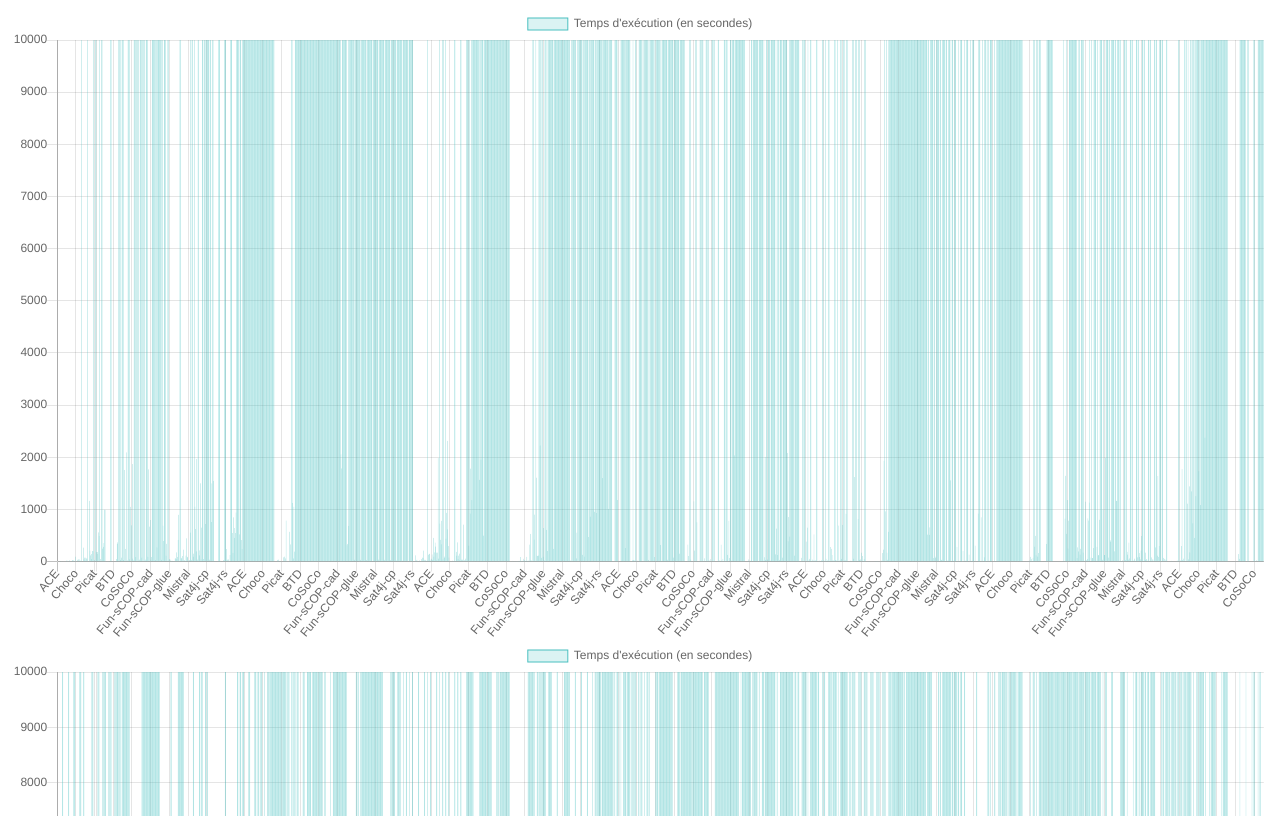
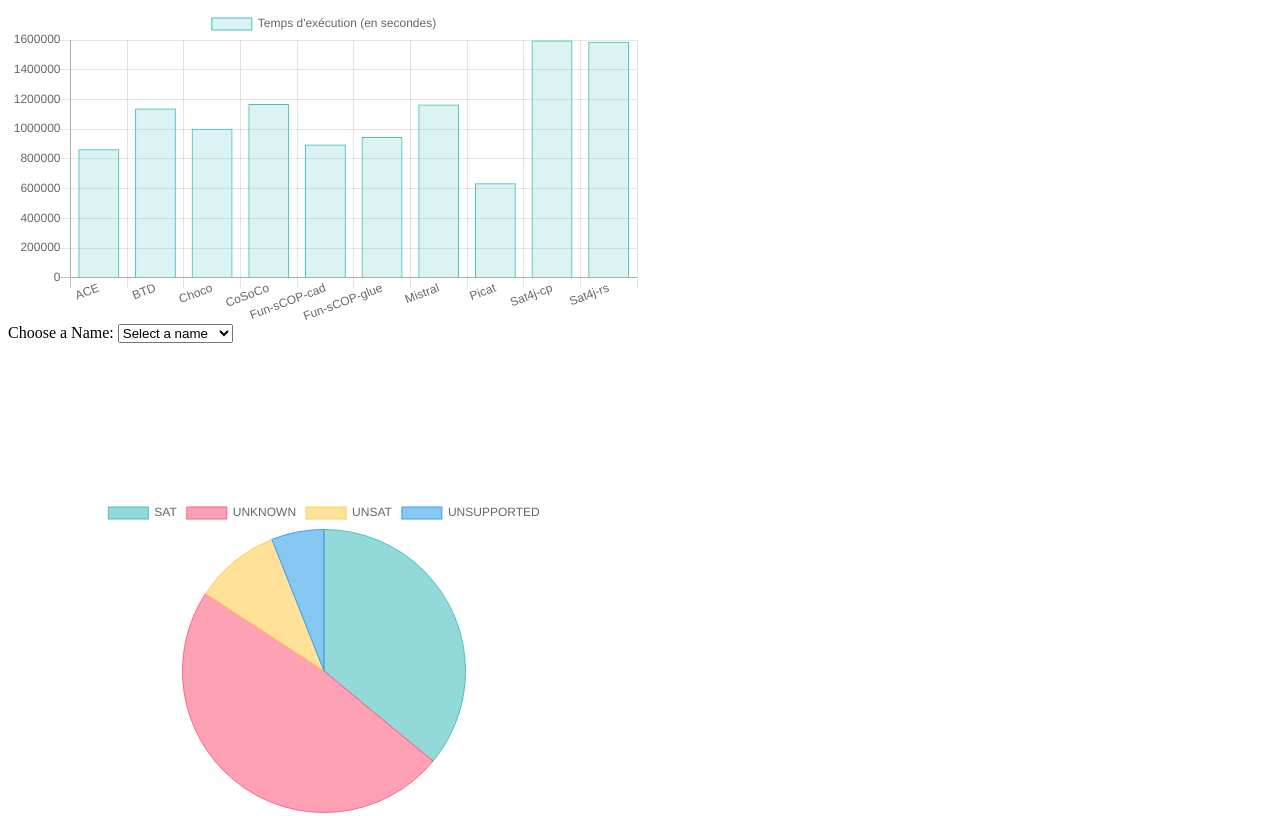
Before and after one commit to camilleklu/chartSAE, a plain HTML site: page index.html in a window 1280 px wide. Shown: the top 816 px of the page. Drawn offline with nearby package versions, Linux system fonts and the light colour scheme; animation ran at ten frames a second.

Commit message:
commit de bar1 , name et camenbert

```diff
--- a/bar.js
+++ b/bar.js
@@ -1,28 +1,45 @@
 fetch("results.json")
   .then((response) => response.json())
   .then((json) => {
-    // Extraire l'objet contenant "data"
     const table = json.find(
       (item) => item.type === "table" && item.name === "results"
     );
-    const data = table.data; // Données de la table "results"
+    const data = table.data;
 
-    // Préparer les données pour le graphique
-    const labels = data.map((item) => item.name); // Utiliser les noms pour les labels
-    const dataset = data.map((item) => item.time);
+    // Regrouper les données par nom et sommer les temps
+    const groupedData = data.reduce((acc, item) => {
+      if (acc[item.name]) {
+        // Si le nom existe déjà, ajouter le temps à l'existant
+        acc[item.name] += parseFloat(item.time);
+      } else {
+        // Sinon, initialiser avec le temps
+        acc[item.name] = parseFloat(item.time);
+      }
+      return acc;
+    }, {});
+
+    // Convertir l'objet en tableau pour pouvoir l'utiliser dans le graphique
+    const labels = Object.keys(groupedData);
+    const dataset = labels.map((name) => groupedData[name]);
+
+    // Trier les données par nom
+    labels.sort((a, b) => a.localeCompare(b));
+
+    // Trier les valeurs de dataset en fonction de l'ordre des labels
+    const sortedDataset = labels.map((name) => groupedData[name]);
 
     const ctx = document.getElementById("canvas1").getContext("2d");
 
     new Chart(ctx, {
-      type: "bar", // Type de graphique (barre)
+      type: "bar",
       data: {
-        labels: labels, // Labels pour l'axe X
+        labels: labels,
         datasets: [
           {
             label: "Temps d'exécution (en secondes)",
-            data: dataset, // Données pour l'axe Y
-            backgroundColor: "rgba(75, 192, 192, 0.2)", // Couleur de fond
-            borderColor: "rgba(75, 192, 192, 1)", // Couleur des bordures
+            data: sortedDataset,
+            backgroundColor: "rgba(75, 192, 192, 0.2)",
+            borderColor: "rgba(75, 192, 192, 1)",
             borderWidth: 1,
           },
         ],
@@ -32,7 +49,7 @@ fetch("results.json")
           yAxes: [
             {
               ticks: {
-                beginAtZero: true, // Commencer à zéro sur l'axe Y
+                beginAtZero: true,
               },
             },
           ],
--- a/barV2.js
+++ b/barV2.js
@@ -1,47 +1,47 @@
-fetch("results.json")
-  .then((response) => response.json())
-  .then((json) => {
-    // Extraire l'objet contenant "data"
-    const table = json.find(
-      (item) => item.type === "table" && item.name === "results"
-    );
-    const data = table.data; // Données de la table "results"
+// fetch("results.json")
+//   .then((response) => response.json())
+//   .then((json) => {
+//     // Extraire l'objet contenant "data"
+//     const table = json.find(
+//       (item) => item.type === "table" && item.name === "results"
+//     );
+//     const data = table.data; // Données de la table "results"
 
-    data.sort((a, b) => a.nb_variables - b.nb_variables);
+//     data.sort((a, b) => a.nb_variables - b.nb_variables);
 
-    // Préparer les données pour le graphique
-    const variables = data.map((item) => item.nb_variables); // Utiliser les noms pour les labels
-    const dataset = data.map((item) => parseFloat(item.time)); // Temps converti en nombres
+//     // Préparer les données pour le graphique
+//     const variables = data.map((item) => item.nb_variables); // Utiliser les noms pour les labels
+//     const dataset = data.map((item) => parseFloat(item.time)); // Temps converti en nombres
 
-    const ctx = document.getElementById("canvas2").getContext("2d");
+//     const ctx = document.getElementById("canvas2").getContext("2d");
 
-    new Chart(ctx, {
-      type: "bar", // Type de graphique (barre)
-      data: {
-        labels: variables, // Labels pour l'axe X
-        datasets: [
-          {
-            label: "Temps d'exécution (en secondes)",
-            data: dataset, // Données pour l'axe Y
-            backgroundColor: "rgba(75, 192, 192, 0.2)", // Couleur de fond
-            borderColor: "rgba(75, 192, 192, 1)", // Couleur des bordures
-            borderWidth: 1,
-          },
-        ],
-      },
-      options: {
-        scales: {
-          yAxes: [
-            {
-              ticks: {
-                beginAtZero: true, // Commencer à zéro sur l'axe Y
-              },
-            },
-          ],
-        },
-      },
-    });
-  })
-  .catch((error) =>
-    console.error("Erreur lors du chargement des données JSON :", error)
-  );
+//     new Chart(ctx, {
+//       type: "bar", // Type de graphique (barre)
+//       data: {
+//         labels: variables, // Labels pour l'axe X
+//         datasets: [
+//           {
+//             label: "Temps d'exécution (en secondes)",
+//             data: dataset, // Données pour l'axe Y
+//             backgroundColor: "rgba(75, 192, 192, 0.2)", // Couleur de fond
+//             borderColor: "rgba(75, 192, 192, 1)", // Couleur des bordures
+//             borderWidth: 1,
+//           },
+//         ],
+//       },
+//       options: {
+//         scales: {
+//           yAxes: [
+//             {
+//               ticks: {
+//                 beginAtZero: true, // Commencer à zéro sur l'axe Y
+//               },
+//             },
+//           ],
+//         },
+//       },
+//     });
+//   })
+//   .catch((error) =>
+//     console.error("Erreur lors du chargement des données JSON :", error)
+//   );
--- /dev/null
+++ b/camenbert.js
@@ -0,0 +1,62 @@
+fetch("results.json")
+  .then((response) => response.json())
+  .then((json) => {
+    const table = json.find(
+      (item) => item.type === "table" && item.name === "results"
+    );
+    const data = table.data;
+
+    const statusCounts = data.reduce((acc, item) => {
+      acc[item.status] = (acc[item.status] || 0) + 1;
+      return acc;
+    }, {});
+
+    const total = Object.values(statusCounts).reduce(
+      (sum, count) => sum + count,
+      0
+    );
+
+    const labels = Object.keys(statusCounts);
+    const percentages = Object.values(statusCounts).map(
+      (count) => (count / total) * 100
+    );
+
+    const ctx = document.getElementById("canvas3").getContext("2d");
+
+    new Chart(ctx, {
+      type: "pie",
+      data: {
+        labels: labels,
+        datasets: [
+          {
+            label: "Pourcentage des Statuts",
+            data: percentages,
+            backgroundColor: [
+              "rgba(75, 192, 192, 0.6)",
+              "rgba(255, 99, 132, 0.6)",
+              "rgba(255, 206, 86, 0.6)",
+              "rgba(54, 162, 235, 0.6)",
+            ],
+            borderColor: [
+              "rgba(75, 192, 192, 1)",
+              "rgba(255, 99, 132, 1)",
+              "rgba(255, 206, 86, 1)",
+              "rgba(54, 162, 235, 1)",
+            ],
+            borderWidth: 1,
+          },
+        ],
+      },
+      options: {
+        responsive: true,
+        plugins: {
+          legend: {
+            position: "top",
+          },
+        },
+      },
+    });
+  })
+  .catch((error) =>
+    console.error("Erreur lors du chargement des données JSON :", error)
+  );
--- a/index.html
+++ b/index.html
@@ -5,20 +5,51 @@
     <meta name="viewport" content="width=device-width, initial-scale=1.0">
     <script src="https://cdnjs.cloudflare.com/ajax/libs/Chart.js/2.9.4/Chart.min.js"></script>
     <title>Document</title>
+    <style>
+      .tab{
+        display: flex;
+      }
+    </style>
 </head>
 <body>
 
-    <div style="width: 100%;">
-        <canvas id="canvas1"></canvas>
-    </div>
+ <div class="tab">
+      <div style="width: 50%;">
+          <canvas id="canvas1"></canvas>
+      </div>
+
+ </div>
 
 
-    <div style="width: 100%;">
-      <canvas id="canvas2"></canvas>
+
+     <!-- Select to choose name -->
+   <label for="nameSelect">Choose a Name: </label>
+   <select id="nameSelect">
+       <option value="">Select a name</option>
+   </select>
   </div>
 
+
+
+   <div style="width: 100%;">
+       <canvas id="canvas"></canvas>
+   </div>
+
+
+
+<div style="width: 50%;">
+  <canvas id="canvas3"></canvas>
+</div>
+
+
+
+
     <script src="bar.js" defer></script>
-    <script src="barv2.js" defer></script>
+    <!-- <script src="barv2.js" defer></script> -->
+    <script src="camenbert.js" defer></script>
+    <script src="timeline.js" defer></script>
+
+
 
 </body>
 </html>
--- /dev/null
+++ b/timeline.js
@@ -0,0 +1,87 @@
+fetch("results.json")
+  .then((response) => response.json())
+  .then((json) => {
+    // Extraire l'objet contenant "data"
+    const table = json.find(
+      (item) => item.type === "table" && item.name === "results"
+    );
+    const data = table.data;
+
+    // Regrouper les données par nom
+    const groupedData = {};
+
+    data.forEach((item) => {
+      const name = item.name;
+      if (!groupedData[name]) {
+        groupedData[name] = { times: [], nbVariables: [] };
+      }
+      groupedData[name].times.push(item.time);
+      groupedData[name].nbVariables.push(item.nb_variables);
+    });
+
+    // Ajouter les options dans le select
+    const nameSelect = document.getElementById("nameSelect");
+    Object.keys(groupedData).forEach((name) => {
+      const option = document.createElement("option");
+      option.value = name;
+      option.textContent = name;
+      nameSelect.appendChild(option);
+    });
+
+    // Fonction pour trier les données et mettre à jour le graphique
+    function updateChart(name) {
+      let { times, nbVariables } = groupedData[name];
+
+      // Trier les données en fonction du nombre de variables (axe X)
+      const sortedData = nbVariables
+        .map((nbVar, index) => [nbVar, times[index]]) // Créer des paires [nbVariables, times]
+        .sort((a, b) => a[0] - b[0]); // Trier par nbVariables (axe X)
+
+      // Extraire les données triées
+      nbVariables = sortedData.map((item) => item[0]);
+      times = sortedData.map((item) => item[1]);
+
+      const ctx = document.getElementById("canvas").getContext("2d");
+
+      // Effacer le graphique existant si nécessaire
+      if (window.myChart) {
+        window.myChart.destroy();
+      }
+
+      // Créer un nouveau graphique avec les données triées
+      window.myChart = new Chart(ctx, {
+        type: "line",
+        data: {
+          labels: nbVariables, // Nombre de variables sur l'axe X
+          datasets: [
+            {
+              label: `Time for ${name}`,
+              data: times, // Temps sur l'axe Y
+              borderColor: "rgba(75, 192, 192, 1)",
+              backgroundColor: "rgba(75, 192, 192, 0.2)",
+              fill: true,
+            },
+          ],
+        },
+        options: {
+          scales: {
+            x: {
+              title: { display: true, text: "Nb Variables" }, // Titre de l'axe X
+            },
+            y: {
+              title: { display: true, text: "Time" }, // Titre de l'axe Y
+              beginAtZero: true,
+            },
+          },
+        },
+      });
+    }
+
+    // Écouter les changements dans le select et mettre à jour le graphique
+    nameSelect.addEventListener("change", (event) => {
+      const selectedName = event.target.value;
+      if (selectedName) {
+        updateChart(selectedName);
+      }
+    });
+  });
```
